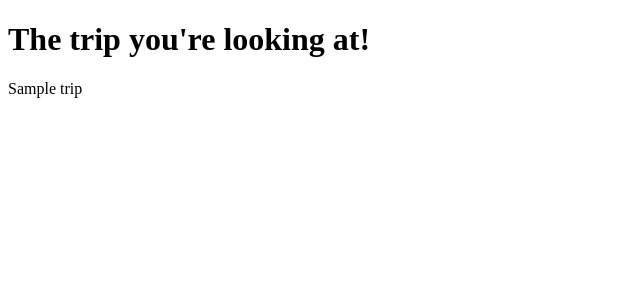
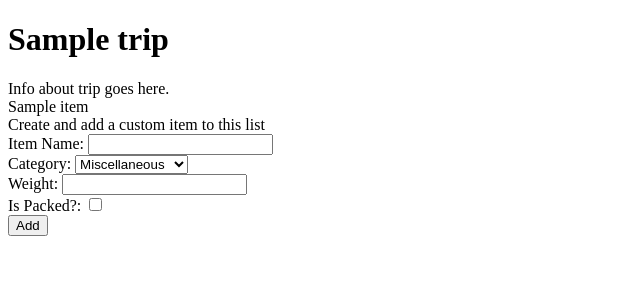
Before and after one commit to kalikokalikova/forget-me-not, a Flask app: template flask_app/templates/view_trip.html in a window 1280 px wide. Shown: the top 300 px of the page, without its empty margins (0-640 px from the left). Run offline with Flask 2, Linux system fonts and the light colour scheme; the template is opened without the code that fills it: most values are stand-ins (such as "Sample title", 1, 10 or a date in 2020).

Commit message:
After editing the trip, redirects to view trip, but the editing method doesn't do anything yet. Just trying to get the basic views out of the way.

```diff
--- a/flask_app/models/list.py
+++ b/flask_app/models/list.py
@@ -40,11 +40,14 @@ class List:
 
     @classmethod
     def get_by_id(cls, data):
+        # query with join to get all the items associated with this list
         query = "select * from lists left join items on items.lists_id = lists.id where lists.id=%(id)s;"
         results = connectToMySQL('camping_list_schema').query_db(query, data)
+        # create class instance of List
         list = cls(results[0])
         items = []
         #TODO is the right way to do this? HALP I don't know
+        # looping through query results, for each record (which corresponds to an item), create a dictionary, use that dictionary to create an Item instance, append them all to a list and attach that list to the List
         for result in results:
             item_data = {
                 'id': ['items.id'],
@@ -58,7 +61,6 @@ class List:
             item = Item(item_data)
             items.append(item)
         list.items = items
-        print(list.items)
         return list
 
     @staticmethod
--- a/flask_app/templates/edit_trip.html
+++ b/flask_app/templates/edit_trip.html
@@ -13,11 +13,12 @@
     <div>{{ trip.start_date }} - {{ trip.end_date }}</div>
     <div>{{ trip.zip_code }}</div>
 
-    <form action="/update-list" method="post">
+    <form action="/update_list" method="post">
+        <input type="hidden" name="list_id" value="{{ trip.id }}">
 
         {% for item in trip.items %}
             <div>
-                <label>{{item.name}}</label>
+                <label>{{ item.name }}</label>
                 <input type="checkbox" name="{{item.name}}" checked="true">
             </div>
         {% endfor %}
--- a/flask_app/templates/view_trip.html
+++ b/flask_app/templates/view_trip.html
@@ -7,8 +7,46 @@
     <title>View Trip</title>
 </head>
 <body>
-    <h1>The trip you're looking at!</h1>
-    {{ trip.name }}
+    <h1>{{ trip.name }}</h1>
+
+    Info about trip goes here.
+    {% for item in trip.items %}
+        <div>{{item.name}}</div>
+    {% endfor %}
+
+    <div>
+        Create and add a custom item to this list
+        <form action="/add_item" method="post">
+            <div>
+                <label for="name">Item Name:</label>
+                <input type="text" name="name">
+            </div>
+            <div>
+                <label for="name">Category:</label>
+                <select name="categories_id">
+                    <option value="1">Miscellaneous</option>
+                    <option value="2">Sleeping</option>
+                    <option value="3">Personal Care</option>
+                    <option value="4">Tools</option>
+                    <option value="5">Fire</option>
+                    <option value="6">Recreation</option>
+                    <option value="7">Eating/Drinking</option>
+                    <option value="8">Kids</option>
+                    <option value="9">Pets</option>
+                  </select>
+            </div>
+            <div>
+                <label for="name">Weight:</label>
+                <input type="text" name="weight">
+            </div>
+            <div>
+                <label for="name">Is Packed?:</label>
+                <input type="checkbox" name="is_packed">
+            </div>
+            <button>Add</button>
+        </form>
+
+    </div>
 
 </body>
 </html>
```
Also changed, not shown: flask_app/controllers/lists.py (+11 -2 lines).
